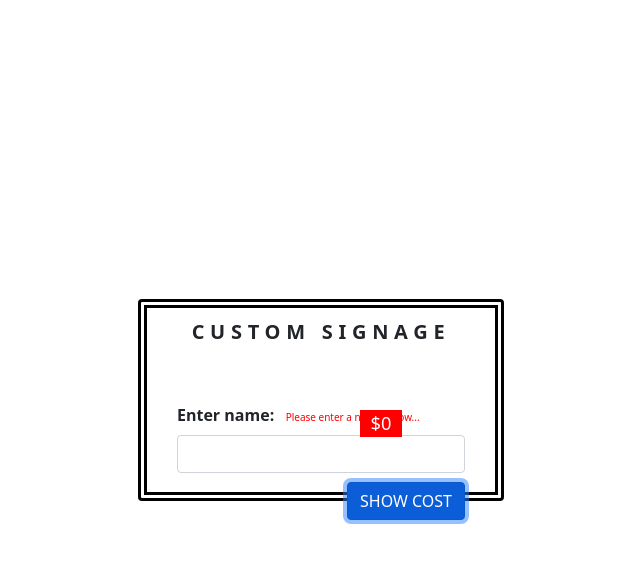
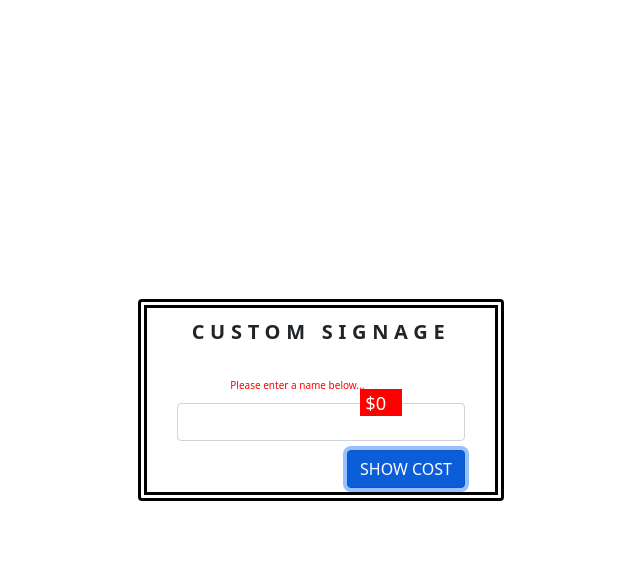
Before and after one commit to smanter82/custom-signage-plaque, a React (Create React App) app: page / in a window 1280 px wide. Both pictures are taken after a click on the button "SHOW COST". Shown: the top 562 px of the page, without its empty margins (319-959 px from the left). Built offline with nearby package versions, Linux system fonts and the light colour scheme.

Commit message:
fixed spacing issue and removed 'enter name' on cost display

```diff
--- a/src/components/SignForm.js
+++ b/src/components/SignForm.js
@@ -42,11 +42,13 @@ export default function SignForm() {
 
   return (
     <>
-      <h2 className={showSignCost ? "costDisplay" : "noCostDisplay"}>
-        ${signName.signCost}
-      </h2>
       <Form className="signForm">
-        <Form.Label className="enterName">Enter name:</Form.Label>
+        <Form.Label className={showSignCost ? "costDisplay" : "noCostDisplay"}>
+          ${signName.signCost}
+        </Form.Label>
+        <Form.Label className={showSignCost ? "noCostDisplay" : "enterName"}>
+          Enter name:
+        </Form.Label>
         <Form.Label className={showFormLabel ? "formLabel" : "formLabelNoShow"}>
           Please enter a name below...
         </Form.Label>
--- a/src/styles/SignCard.css
+++ b/src/styles/SignCard.css
@@ -11,6 +11,3 @@
   letter-spacing: 0.5ch;
   font-weight: bold;
 }
-
-/* .cardBody {
-} */
--- a/src/styles/SignForm.css
+++ b/src/styles/SignForm.css
@@ -37,9 +37,8 @@
   background-color: red;
   width: 4ch;
   font-size: 2ch;
-  padding-top: 0.25ch;
-  padding-bottom: 0.25ch;
   position: relative;
-  top: 4ch;
+  top: 2ch;
   left: 17.5ch;
+  padding-left: 0.5ch;
 }
```
